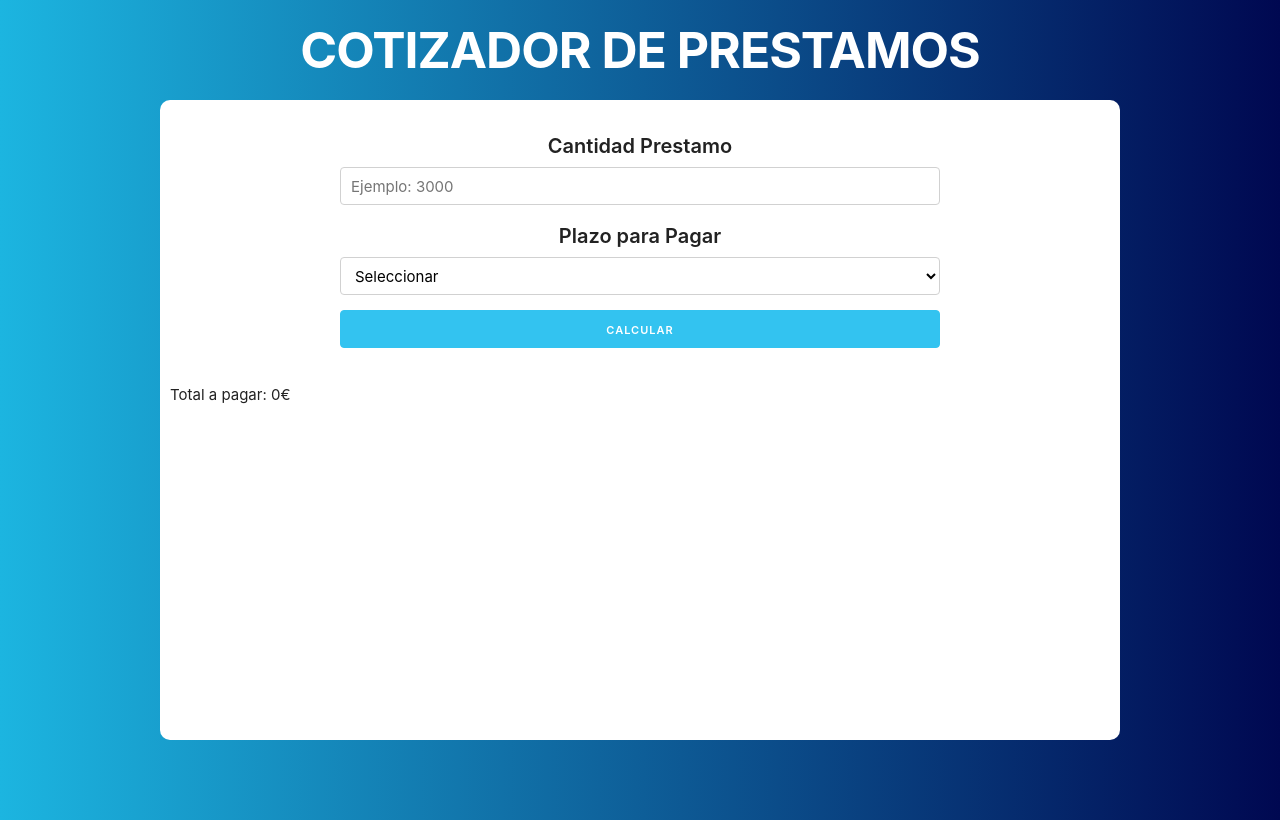
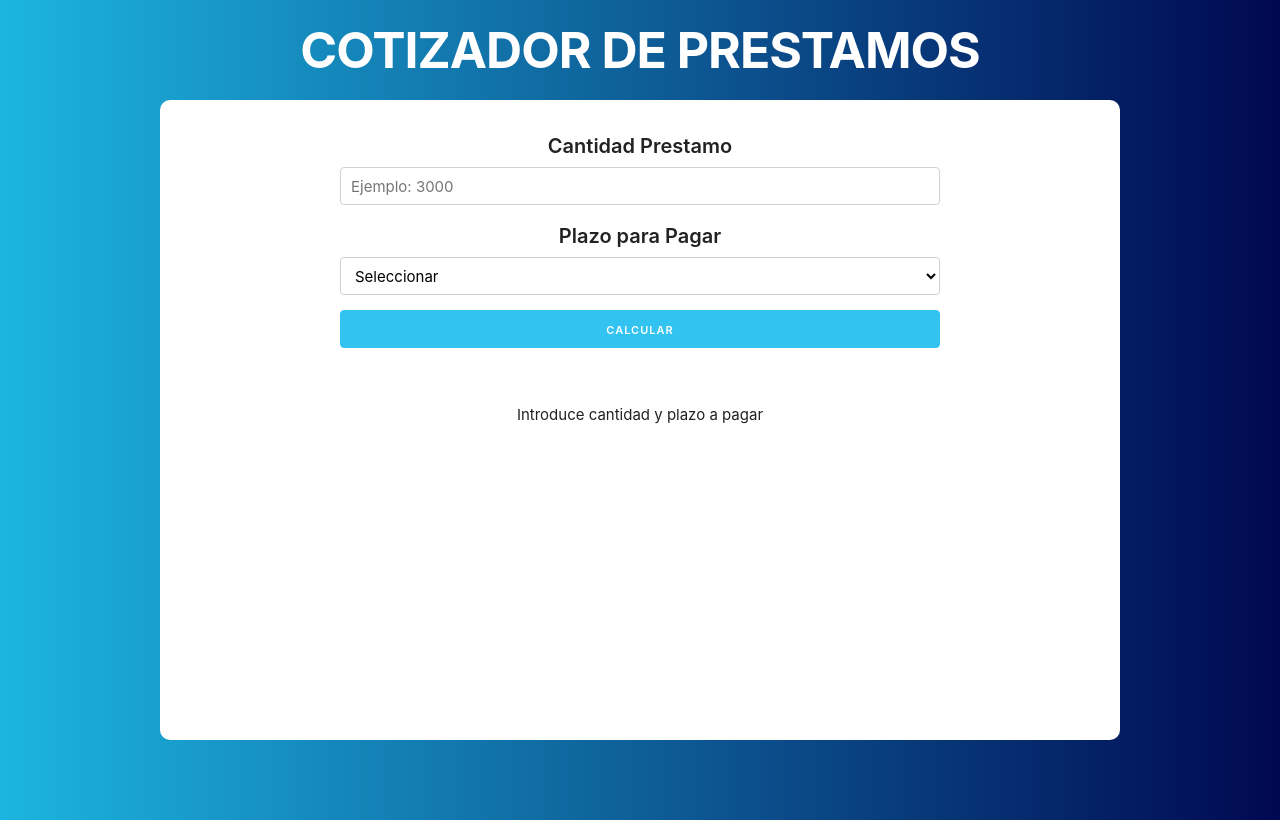
Before and after one commit to MargaritaBerjon/cotizador-de-prestamos, a React (Create React App) app: page / in a window 1280 px wide. Built offline with nearby package versions, Linux system fonts and the light colour scheme.

Commit message:
feature: painting result

```diff
--- a/src/App.js
+++ b/src/App.js
@@ -1,6 +1,8 @@
 import React, { useState } from 'react';
 import Header from './components/Header.js'
 import Form from './components/Form.js'
+import Message from './components/Message.js'
+import Result from './components/Result.js'
 
 
 import './App.css';
@@ -10,6 +12,15 @@ function App() {
   const [term, setTerm] = useState(0);
   const [total, setTotal] = useState(0);
 
+  let component;
+  if (total === 0) {
+    component = <Message />
+  } else {
+    component = <Result
+      total={total}
+      term={term}
+      quantity={quantity} />
+  };
 
 
   return (
@@ -24,7 +35,9 @@ function App() {
           total={total}
           setTotal={setTotal}>
         </Form>
-        <p>Total a pagar: {total}€</p>
+        <div className='mensajes'>
+          {component}
+        </div>
       </div>
     </>
   );
--- /dev/null
+++ b/src/components/Message.js
@@ -0,0 +1,7 @@
+import React from 'react';
+
+const Message = () => (
+  <p>Introduce cantidad y plazo a pagar</p>
+)
+
+export default Message;
--- /dev/null
+++ b/src/components/Result.js
@@ -0,0 +1,17 @@
+import React from 'react';
+
+const Result = ({ total, term, quantity }) => (
+  <div className='u-full-width resultado'>
+    <h2>Resumen</h2>
+    <p>Prestamo solicitado: {quantity} €</p>
+    <p>Plazo: {term} meses</p>
+    <p>Importe mensual: {(total / term).toFixed(2)} €</p>
+    <p>Total a pagar: {(total).toFixed(2)} €</p>
+  </div>
+);
+
+
+
+
+
+export default Result;
```
